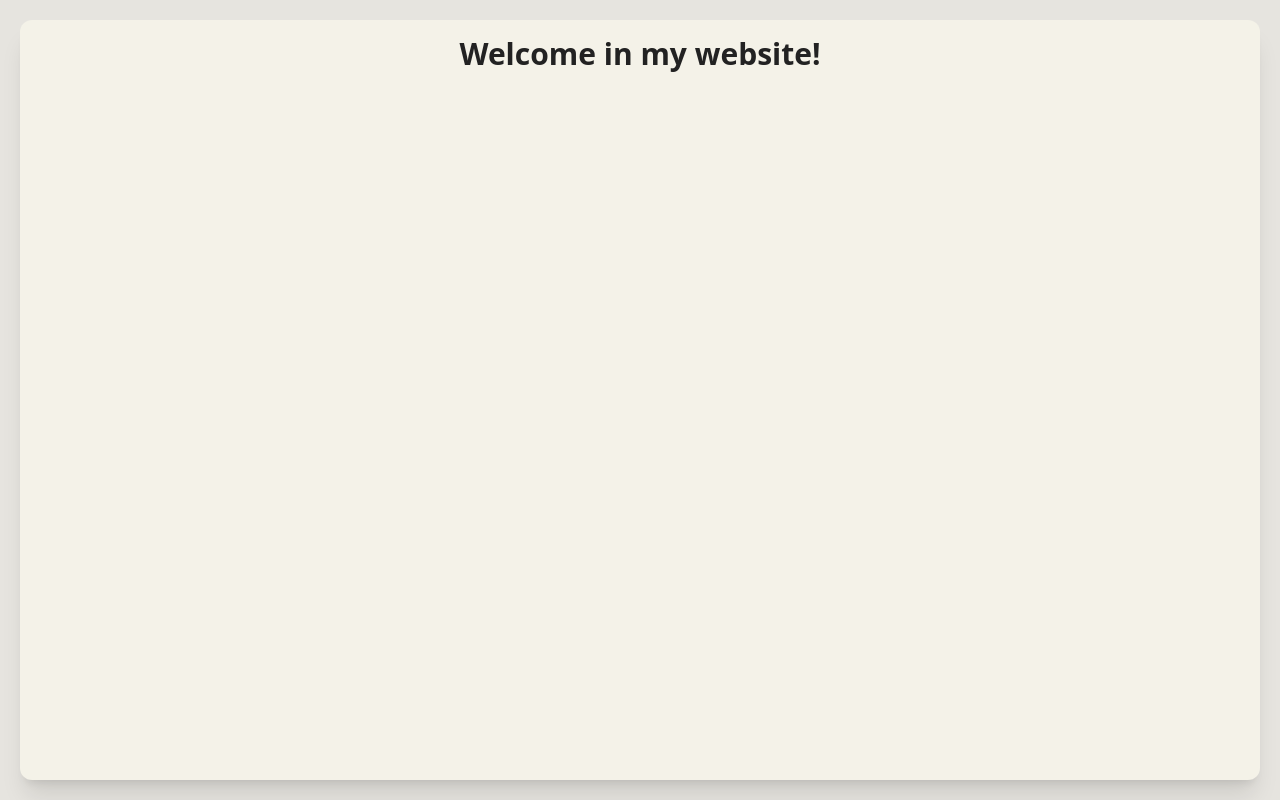
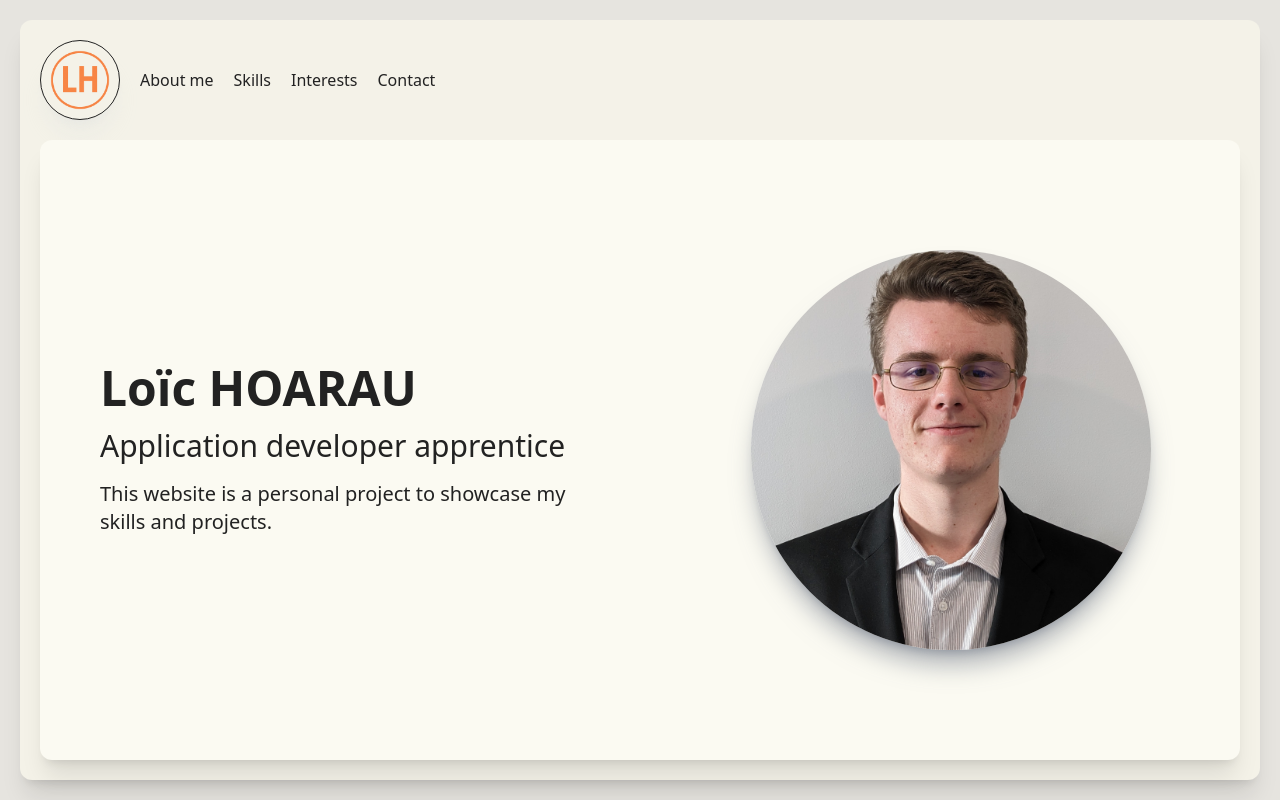
Before and after one commit to Loicrogue/monSite, a React (Vite) app in the folder front/: page / in a window 1280 px wide. Built offline with nearby package versions, Linux system fonts and the light colour scheme.

Commit message:
add content to home page with menu and profil presentation

```diff
--- /dev/null
+++ b/front/src/components/menuComponent.tsx
@@ -0,0 +1,23 @@
+import React from 'react';
+import { useTranslation } from 'react-i18next';
+import logo from '../assets/logo.png';
+
+const BannerComponent: React.FC = () => {
+    const { t } = useTranslation();
+
+    return (
+        <div className="flex flex-row justify-start items-center w-full mt-5 ml-5 md-5 gap-5 text-monSite">
+            <img
+                src={logo}
+                alt="logo"
+                className="w-20 h-auto rounded-full border-monSite border-1 shadow-xl shadow-gray-300/20"
+            />
+            <span>{t('pages.home.menu.aboutMe')}</span>
+            <span>{t('pages.home.menu.skills')}</span>
+            <span>{t('pages.home.menu.interests')}</span>
+            <span>{t('pages.home.menu.contact')}</span>
+        </div>
+    );
+};
+
+export default BannerComponent;
--- /dev/null
+++ b/front/src/components/profilComponent.tsx
@@ -0,0 +1,26 @@
+import React from 'react';
+import { useTranslation } from 'react-i18next';
+import profilPicture from '../assets/profil_picture2.png';
+
+const ProfilComponent: React.FC = () => {
+    const { t } = useTranslation();
+
+    return (
+        <>
+            <div className="flex flex-col justify-center w-full gap-4 m-5 p-10 text-monSite">
+                <h1 className='font-bold text-5xl'>Loïc HOARAU</h1>
+                <h1 className='text-3xl'>{t('pages.home.profilDescription')}</h1>
+                <h1 className='text-xl'>{t('pages.home.otherDescription')}</h1>
+            </div>
+            <div className='flex flex-col items-center justify-center w-full m-5'>
+                <img
+                    src={profilPicture}
+                    alt="profil picture"
+                    className="rounded-full w-100 h-100 shadow-xl shadow-gray-500/50"
+                />
+            </div>
+        </>
+    );
+};
+
+export default ProfilComponent;
--- a/front/src/index.css
+++ b/front/src/index.css
@@ -1,7 +1,7 @@
 @import 'tailwindcss';
 
 @theme {
-    --color-green-monSite: #65EAA1;
+    --color-blue-monSite: #10859A;
     --color-background-monSite: #E6E4DF;
     --color-container-monSite: #F4F2E8;
     --color-child-container-monSite: #FBFAF2;
@@ -10,7 +10,7 @@
 }
 
 .dark {
-    --color-green-monSite: #017344;
+    --color-blue-monSite: #085967;
     --color-background-monSite: #1E1F1C;
     --color-container-monSite: #2A2B28;
     --color-child-container-monSite: #353632;
--- a/front/src/locales/en/translation.json
+++ b/front/src/locales/en/translation.json
@@ -14,7 +14,14 @@
       }
     },
     "home": {
-      "title": "Welcome in my website!"
+      "menu": {
+        "aboutMe": "About me",
+        "skills": "Skills",
+        "interests": "Interests",
+        "contact": "Contact"
+      },
+      "profilDescription": "Application developer apprentice",
+      "otherDescription": "This website is a personal project to showcase my skills and projects."
     }
   }
 }
--- a/front/src/locales/fr/translation.json
+++ b/front/src/locales/fr/translation.json
@@ -14,7 +14,14 @@
       }
     },
     "home": {
-      "title": "Bienvenue sur mon site web !"
+      "menu": {
+        "aboutMe": "À propos",
+        "skills": "Compétences",
+        "interests": "Centres d’intérêt",
+        "contact": "Contact"
+      },
+      "profilDescription": "Alternant développeur d'application",
+      "otherDescription": "Ce site web est un projet personnel pour mettre en valeur mes compétences et mes projets."
     }
   }
 }
--- a/front/src/pages/Home.tsx
+++ b/front/src/pages/Home.tsx
@@ -1,20 +1,18 @@
 import React from 'react';
 import { useTranslation } from 'react-i18next';
-import useResponsive from '../hooks/useResponsive';
+import Menu from '../components/menuComponent';
+import Profil from '../components/profilComponent';
+
 const Home = () => {
   const { t } = useTranslation();
-  const { isMobile, isTablet, isDesktop } = useResponsive();
 
   return (
     <div className="fixed inset-0 bg-background-monSite overflow-auto">
-      <div className="absolute inset-0 bg-container-monSite shadow-xl rounded-xl m-5">
-        <h1 className={`font-bold text-monSite text-center mt-4
-            ${isMobile ? 'text-xs' : ''}
-            ${isTablet ? 'text-md' : ''}
-            ${isDesktop ? 'text-3xl' : ''}`}
-        >
-            {t('pages.home.title')}
-        </h1>
+      <div className="flex flex-col item-center absolute inset-0 bg-container-monSite shadow-xl rounded-xl m-5">
+        <Menu />
+        <div className="flex flex-row h-full bg-child-container-monSite shadow-xl rounded-xl m-5">
+          <Profil />
+        </div>
         {/* {isMobile && <p className="text-center text-sm text-gray-500">Affichage Mobile</p>}
         {isTablet && <p className="text-center text-sm text-gray-500">Affichage Tablette</p>}
         {isDesktop && <p className="text-center text-sm text-gray-500">Affichage PC</p>} */}
```
Also changed, not shown: front/src/assets/profil_picture.png (added), front/src/assets/profil_picture2.png (added).
